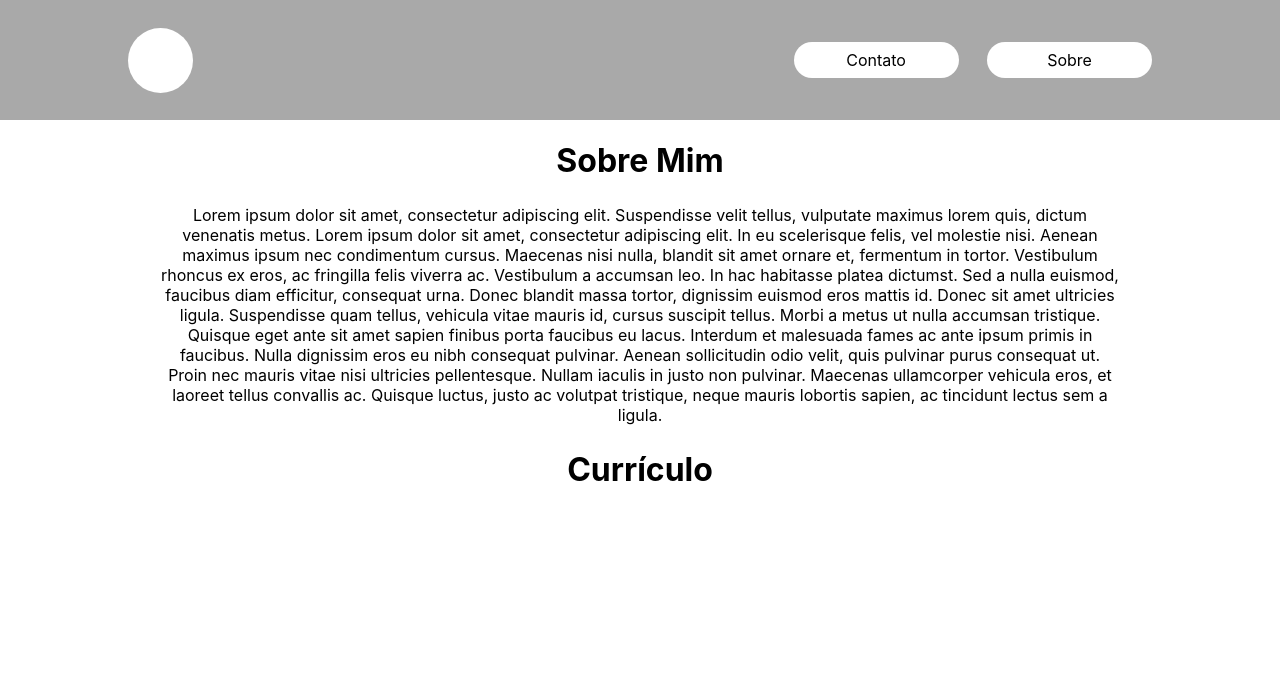
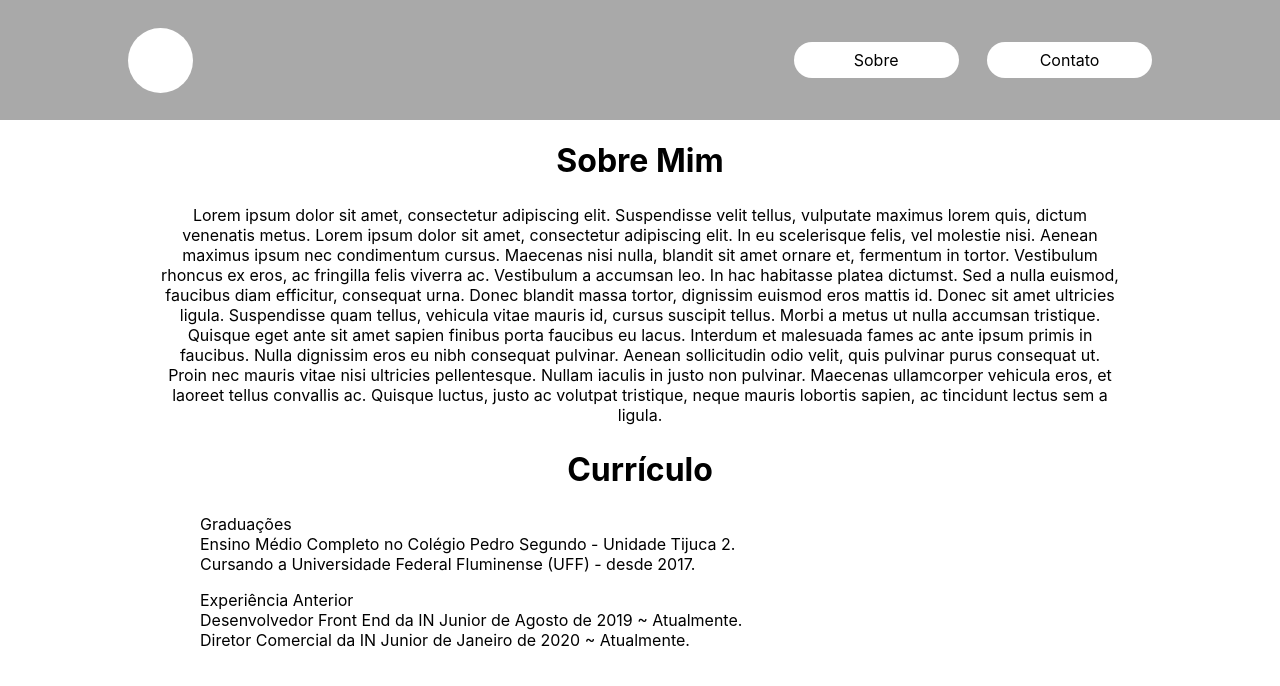
Before and after one commit to ThauanLK/Portfolio, a React (Create React App) app: page /sobre in a window 1280 px wide. Shown: the top 686 px of the page. Built offline with nearby package versions, Linux system fonts and the light colour scheme.

Commit message:
Criando o componente de lista

```diff
--- a/src/components/header/index.js
+++ b/src/components/header/index.js
@@ -15,13 +15,13 @@ function header() {
     <HeaderContainer>
       <Container>
         <Header>
-          <Logo />
+          <Logo as={Link} to="/" />
           <ButtonContainer>
+            <ButtonHeader as={Link} to="/sobre">
+              Sobre
+            </ButtonHeader>
             <ButtonHeader as={Link} to="/contato">
               Contato
-            </ButtonHeader>
-            <ButtonHeader as={Link} to="/sobre">
-              Sobre
             </ButtonHeader>
           </ButtonContainer>
         </Header>
--- a/src/views/About/components/List/List.js
+++ b/src/views/About/components/List/List.js
@@ -4,4 +4,6 @@ export const List = styled.ul`
   text-decoration: none;
 `;
 
-export const ItemList = styled.li``;
+export const ItemList = styled.li`
+  list-style: none;
+`;
--- a/src/views/About/index.js
+++ b/src/views/About/index.js
@@ -1,8 +1,8 @@
 import React from "react";
 import Layout from "../../components/Layout/Layout";
-import { Container, ContentContainer } from "../../components/containers/index";
+import { ContentContainer } from "../../components/containers/index";
 import { Text, Title } from "../../components/Text/index";
-import {} from "./components/List/List"
+import { List, ItemList } from "./components/List/List";
 
 export default function index() {
   return (
@@ -31,7 +31,24 @@ export default function index() {
           mauris lobortis sapien, ac tincidunt lectus sem a ligula.
         </Text>
         <Title>Currículo</Title>
-
+        <List>
+          Graduações
+          <ItemList>
+            Ensino Médio Completo no Colégio Pedro Segundo - Unidade Tijuca 2.
+          </ItemList>
+          <ItemList>
+            Cursando a Universidade Federal Fluminense (UFF) - desde 2017.
+          </ItemList>
+        </List>
+        <List>
+          Experiência Anterior
+          <ItemList>
+            Desenvolvedor Front End da IN Junior de Agosto de 2019 ~ Atualmente.
+          </ItemList>
+          <ItemList>
+            Diretor Comercial da IN Junior de Janeiro de 2020 ~ Atualmente.
+          </ItemList>
+        </List>
       </ContentContainer>
     </Layout>
   );
--- a/src/views/Home/index.js
+++ b/src/views/Home/index.js
@@ -2,12 +2,13 @@ import React from "react";
 import { Card, CardList, LineCardList } from "./components/ItemOfList/index";
 import { Title } from "../../components/Text/index";
 import { Container, Text } from "./styles";
+import { ContentContainer } from "../../components/containers/index";
 import Layout from "../../components/Layout/Layout";
 
 function Home(props) {
   return (
     <Layout>
-      <Container>
+      <ContentContainer>
         <Title>Meus repositórios</Title>
         <CardList>
           <LineCardList>
@@ -23,7 +24,7 @@ function Home(props) {
           Para ver a lista completa acesse:{" "}
           <a href="https://github.com/ThauanLK"> https://github.com/ThauanLK</a>
         </Text>
-      </Container>
+      </ContentContainer>
     </Layout>
   );
 }
```
